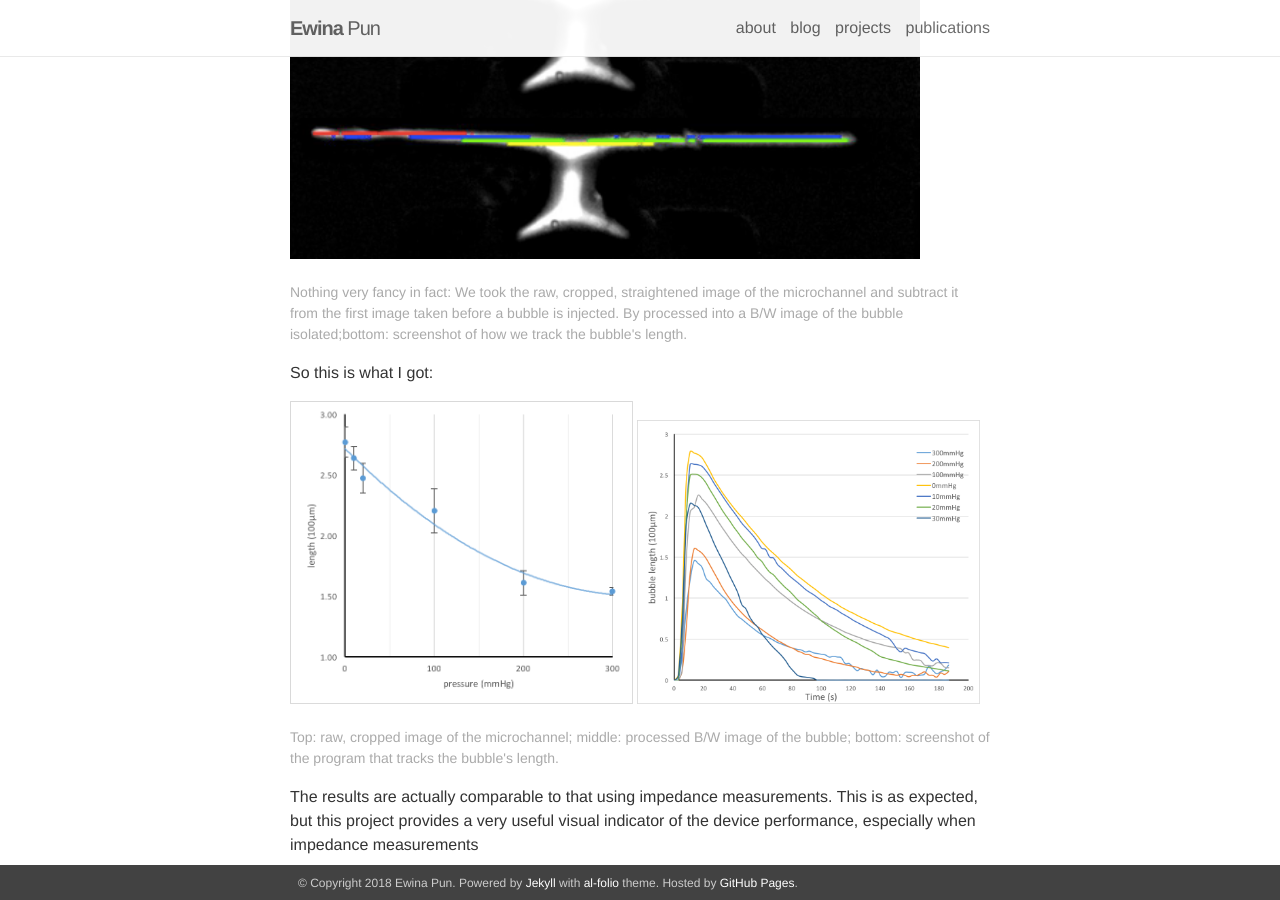
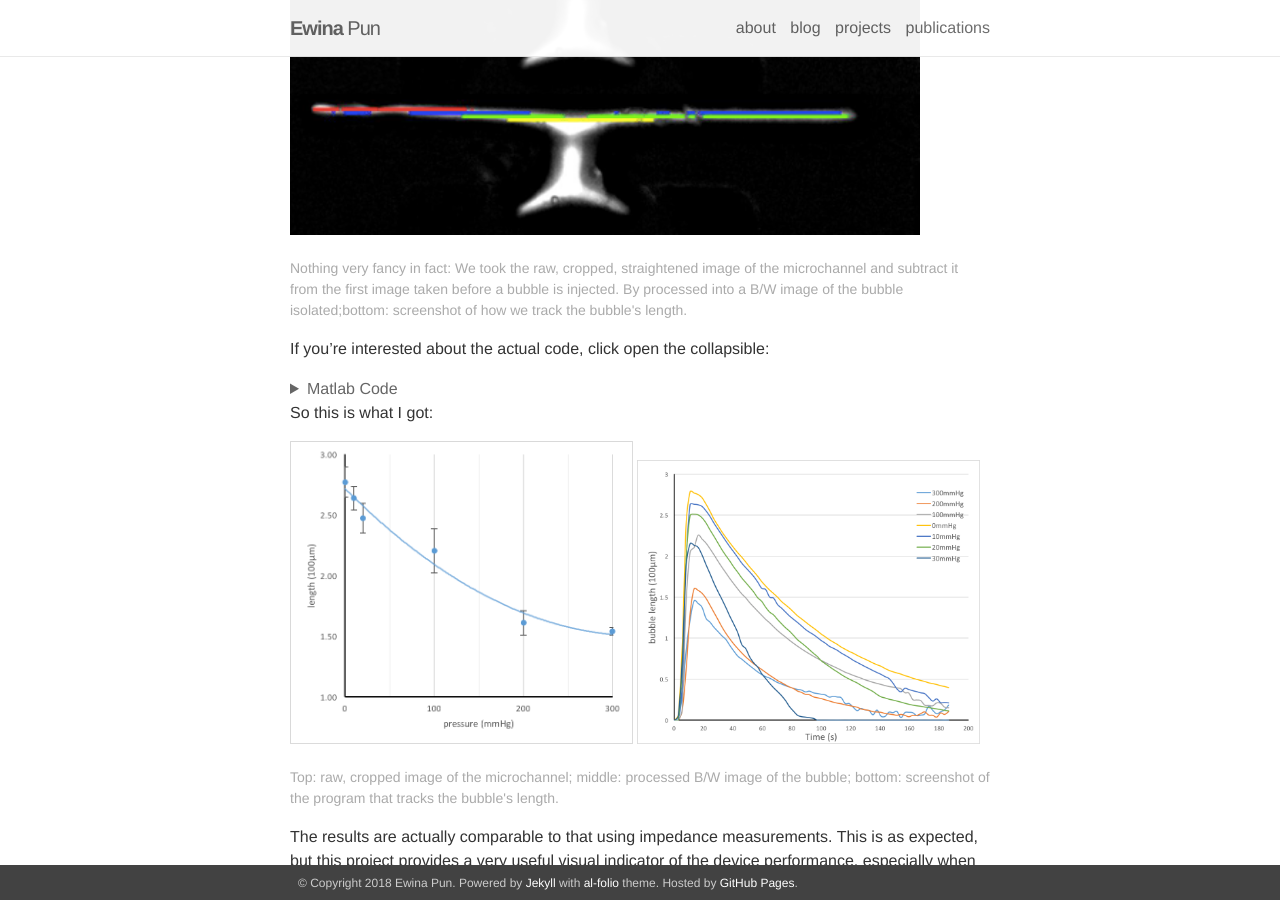
Before and after one commit to ewinapun/ewinapun.github.io, a Jekyll site: the page built from _projects/1_project.markdown, in a window 1280 px wide and 900 px high, scrolled down 2631 px. Built offline with Jekyll 4.4.1, drawn with Linux system fonts in a browser that asks for light colours; nearby versions of some CDN libraries.

Commit message:
MEMS edit

```diff
--- a/_projects/1_project.markdown
+++ b/_projects/1_project.markdown
@@ -50,6 +50,16 @@ One electrochemical characterization we do is to chronically measure changes in
 
 In response to a pressure change, bubble length is more likely to vary than the cross section area in a microchannel.[^footnote1] So can we track the bubble length on top of the impedance measurement? With some simple image processing on the snapshots taken 2 frames per second, we implement a Matlab program that automatically tracks changes of the microbubble volume in response to pressure.
 
+<p>
+  <img src="/assets/img/BioMEMS_project/bubblelength.png" style="width: 90%;"/>
+</p>
+<p>
+<div class="caption">
+Nothing very fancy in fact: We took the raw, cropped, straightened image of the microchannel and subtract it from the first image taken before a bubble is injected. By processed into a B/W image of the bubble isolated;bottom: screenshot of how we track the bubble's length.
+</div>
+</p>
+
+If you're interested about the actual code, click open the collapsible:
 <details>
     <summary>Matlab Code</summary>
     <p>
@@ -135,15 +144,6 @@ In response to a pressure change, bubble length is more likely to vary than the
     </p>
 </details>
 
-
-<p>
-  <img src="/assets/img/BioMEMS_project/bubblelength.png" style="width: 90%;"/>
-</p>
-<p>
-<div class="caption">
-Nothing very fancy in fact: We took the raw, cropped, straightened image of the microchannel and subtract it from the first image taken before a bubble is injected. By processed into a B/W image of the bubble isolated;bottom: screenshot of how we track the bubble's length.
-</div>
-</p>
 
 So this is what I got:
 
```
Also changed, not shown: other parts of _projects/1_project.markdown (+0 -1 lines).
